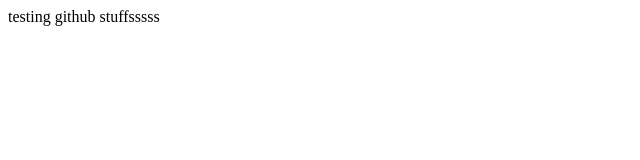
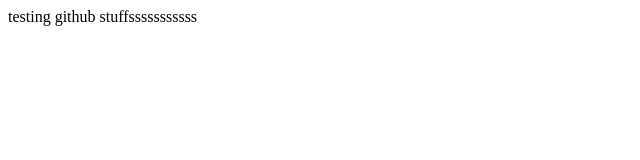
Before and after one commit to AzzyLuddy/githublab, a plain HTML site: page index.html in a window 1280 px wide. Shown: the full height of the page, 0-640 px from the left. Drawn offline with Linux system fonts and the light colour scheme.

Commit message:
Update index.html

```diff
--- a/index.html
+++ b/index.html
@@ -1,6 +1,6 @@
 <html>
 <title>this is bad website</title>
 <body>
-testing github stuffsssss
+testing github stuffsssssssssss
 </body>
 </html>
```
